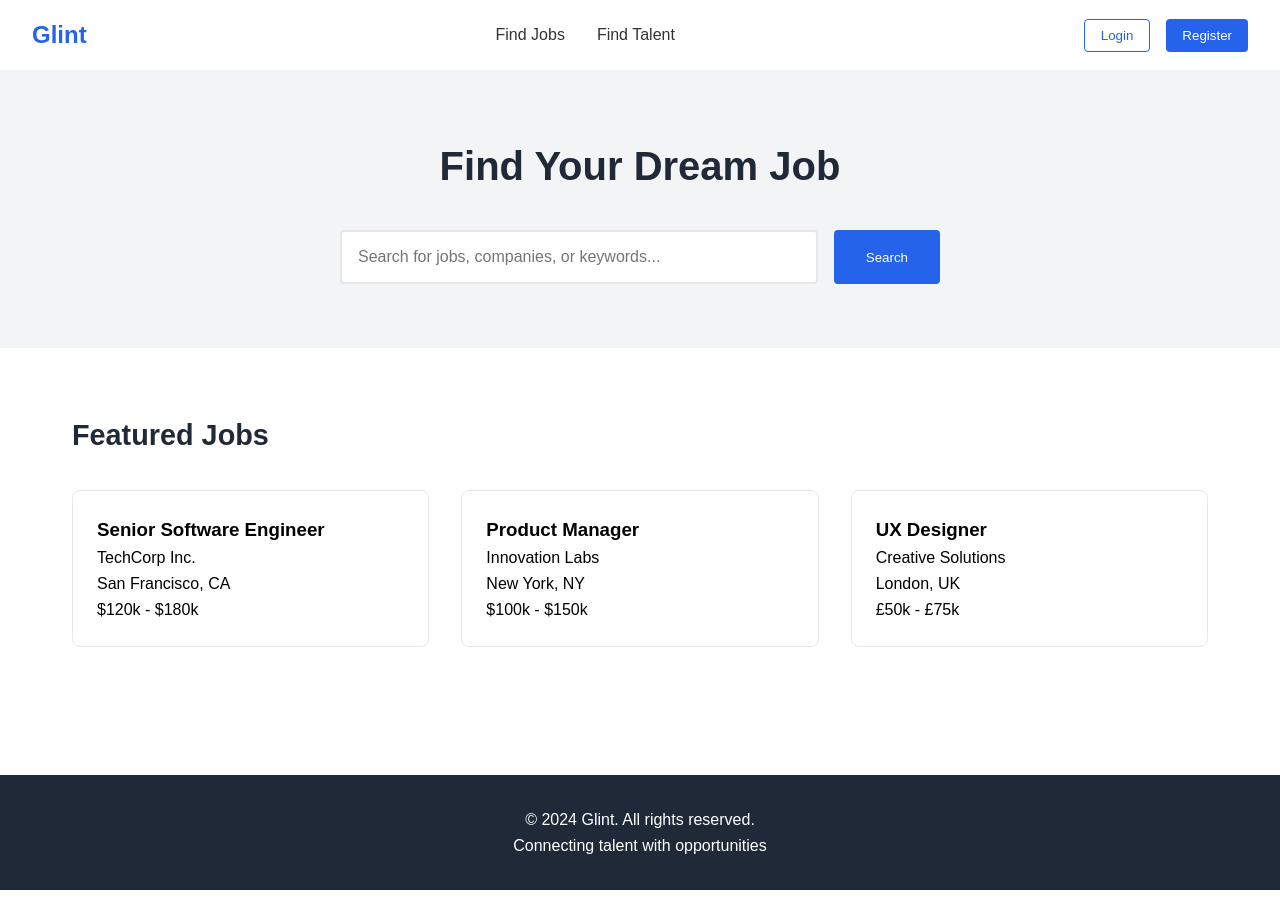
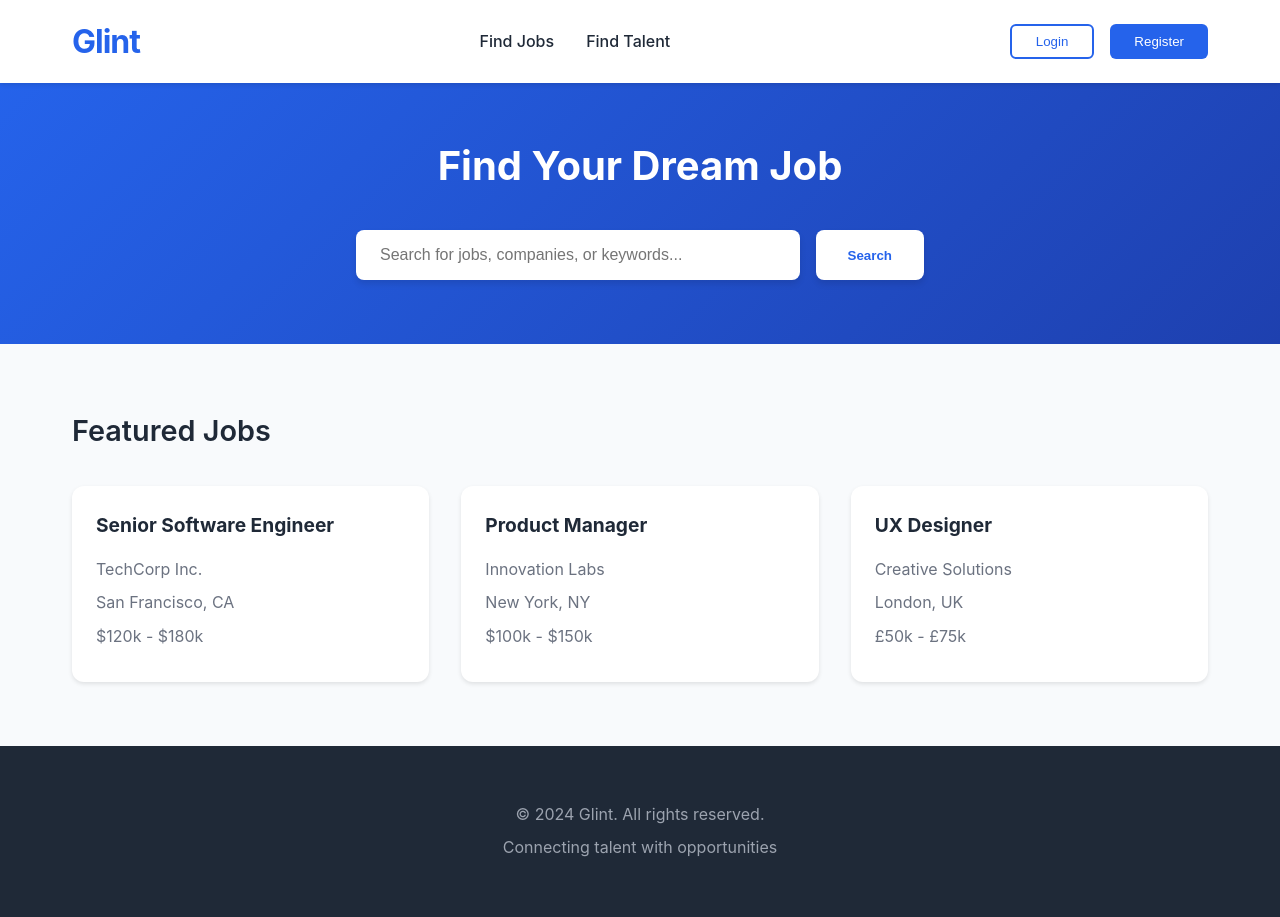
Before and after one commit to BobbyWang0120/glint_vanilla, a website: page public/pages/index.html in a window 1280 px wide. Before the commit the page ends 890 px from the top, so only its background shows below. Drawn offline with Linux system fonts and the light colour scheme.

Commit message:
feat: 优化首页样式
- 分离HTML和CSS代码
- 添加独立的index.css文件
- 实现响应式布局
- 优化导航栏、搜索框和职位卡片样式

```diff
--- a/public/pages/index.html
+++ b/public/pages/index.html
@@ -4,156 +4,12 @@
     <meta charset="UTF-8">
     <meta name="viewport" content="width=device-width, initial-scale=1.0">
     <title>Glint - Connect with Opportunities</title>
-    <!-- 临时内联样式，后续会移到独立的CSS文件中 -->
-    <style>
-        /* 重置默认样式 */
-        * {
-            margin: 0;
-            padding: 0;
-            box-sizing: border-box;
-        }
-
-        body {
-            font-family: Arial, sans-serif;
-            line-height: 1.6;
-        }
-
-        /* 导航栏样式 */
-        .navbar {
-            padding: 1rem 2rem;
-            display: flex;
-            justify-content: space-between;
-            align-items: center;
-            box-shadow: 0 2px 4px rgba(0,0,0,0.1);
-        }
-
-        .logo {
-            font-size: 1.5rem;
-            font-weight: bold;
-            color: #2563eb;
-            text-decoration: none;
-        }
-
-        .nav-links {
-            display: flex;
-            gap: 2rem;
-            list-style: none;
-        }
-
-        .nav-links a {
-            text-decoration: none;
-            color: #333;
-        }
-
-        .auth-buttons {
-            display: flex;
-            gap: 1rem;
-        }
-
-        .btn {
-            padding: 0.5rem 1rem;
-            border-radius: 4px;
-            cursor: pointer;
-        }
-
-        .btn-login {
-            background: none;
-            border: 1px solid #2563eb;
-            color: #2563eb;
-        }
-
-        .btn-register {
-            background: #2563eb;
-            border: none;
-            color: white;
-        }
-
-        /* 搜索区域样式 */
-        .search-section {
-            text-align: center;
-            padding: 4rem 2rem;
-            background-color: #f3f4f6;
-        }
-
-        .search-section h1 {
-            font-size: 2.5rem;
-            margin-bottom: 2rem;
-            color: #1f2937;
-        }
-
-        .search-box {
-            max-width: 600px;
-            margin: 0 auto;
-            display: flex;
-            gap: 1rem;
-        }
-
-        .search-input {
-            flex: 1;
-            padding: 1rem;
-            border: 2px solid #e5e7eb;
-            border-radius: 4px;
-            font-size: 1rem;
-        }
-
-        .search-button {
-            padding: 1rem 2rem;
-            background: #2563eb;
-            color: white;
-            border: none;
-            border-radius: 4px;
-            cursor: pointer;
-        }
-
-        /* 职位列表区域样式 */
-        .jobs-section {
-            padding: 4rem 2rem;
-            max-width: 1200px;
-            margin: 0 auto;
-        }
-
-        .jobs-section h2 {
-            font-size: 1.8rem;
-            margin-bottom: 2rem;
-            color: #1f2937;
-        }
-
-        .jobs-grid {
-            display: grid;
-            grid-template-columns: repeat(auto-fill, minmax(300px, 1fr));
-            gap: 2rem;
-        }
-
-        .job-card {
-            padding: 1.5rem;
-            border: 1px solid #e5e7eb;
-            border-radius: 8px;
-            transition: transform 0.2s;
-        }
-
-        .job-card:hover {
-            transform: translateY(-4px);
-            box-shadow: 0 4px 6px rgba(0,0,0,0.1);
-        }
-
-        /* 页脚样式 */
-        .footer {
-            background: #1f2937;
-            color: white;
-            padding: 2rem;
-            margin-top: 4rem;
-        }
-
-        .footer-content {
-            max-width: 1200px;
-            margin: 0 auto;
-            text-align: center;
-        }
-    </style>
+    <link rel="stylesheet" href="/styles/index.css">
 </head>
 <body>
     <!-- 导航栏 -->
     <nav class="navbar">
+        <div class="nav-container">
             <a href="/" class="logo">Glint</a>
             <ul class="nav-links">
                 <li><a href="/jobs">Find Jobs</a></li>
@@ -163,8 +19,11 @@
                 <button class="btn btn-login">Login</button>
                 <button class="btn btn-register">Register</button>
             </div>
+        </div>
     </nav>
 
+    <!-- 主要内容区 -->
+    <main class="main-content">
         <!-- 搜索区域 -->
         <section class="search-section">
             <h1>Find Your Dream Job</h1>
@@ -203,6 +62,7 @@
                 </div>
             </div>
         </section>
+    </main>
 
     <!-- 页脚 -->
     <footer class="footer">
@@ -211,5 +71,7 @@
             <p>Connecting talent with opportunities</p>
         </div>
     </footer>
+
+    <script src="/scripts/main.js"></script>
 </body>
 </html>
--- /dev/null
+++ b/public/styles/index.css
@@ -0,0 +1,282 @@
+/* 重置默认样式 */
+* {
+    margin: 0;
+    padding: 0;
+    box-sizing: border-box;
+}
+
+/* 全局变量 */
+:root {
+    --primary-color: #2563eb;
+    --secondary-color: #1e40af;
+    --background-color: #f8fafc;
+    --text-color: #1f2937;
+    --border-color: #e5e7eb;
+    --shadow-color: rgba(0, 0, 0, 0.1);
+    --max-width: 1200px;
+}
+
+/* 基础样式 */
+body {
+    font-family: -apple-system, BlinkMacSystemFont, 'Segoe UI', Roboto, 'Helvetica Neue', Arial, sans-serif;
+    line-height: 1.6;
+    color: var(--text-color);
+    background-color: var(--background-color);
+}
+
+/* 导航栏样式 */
+.navbar {
+    position: fixed;
+    top: 0;
+    left: 0;
+    right: 0;
+    background: white;
+    box-shadow: 0 2px 4px var(--shadow-color);
+    z-index: 1000;
+}
+
+.nav-container {
+    max-width: var(--max-width);
+    margin: 0 auto;
+    padding: 1rem 2rem;
+    display: flex;
+    justify-content: space-between;
+    align-items: center;
+}
+
+.logo {
+    font-size: 2rem;
+    font-weight: 700;
+    color: var(--primary-color);
+    text-decoration: none;
+    letter-spacing: -1px;
+    transition: color 0.3s ease;
+}
+
+.logo:hover {
+    color: var(--secondary-color);
+}
+
+.nav-links {
+    display: flex;
+    gap: 2rem;
+    list-style: none;
+}
+
+.nav-links a {
+    text-decoration: none;
+    color: var(--text-color);
+    font-weight: 500;
+    transition: color 0.3s ease;
+}
+
+.nav-links a:hover {
+    color: var(--primary-color);
+}
+
+.auth-buttons {
+    display: flex;
+    gap: 1rem;
+}
+
+.btn {
+    padding: 0.5rem 1.5rem;
+    border-radius: 6px;
+    font-weight: 500;
+    cursor: pointer;
+    transition: all 0.3s ease;
+}
+
+.btn-login {
+    background: none;
+    border: 2px solid var(--primary-color);
+    color: var(--primary-color);
+}
+
+.btn-login:hover {
+    background: var(--primary-color);
+    color: white;
+}
+
+.btn-register {
+    background: var(--primary-color);
+    border: none;
+    color: white;
+}
+
+.btn-register:hover {
+    background: var(--secondary-color);
+}
+
+/* 主要内容区域 */
+.main-content {
+    margin-top: 70px;
+    min-height: calc(100vh - 70px - 200px); /* 减去导航栏和页脚的高度 */
+}
+
+/* 搜索区域样式 */
+.search-section {
+    background: linear-gradient(135deg, var(--primary-color), var(--secondary-color));
+    padding: 4rem 2rem;
+    text-align: center;
+    color: white;
+}
+
+.search-section h1 {
+    font-size: 2.5rem;
+    margin-bottom: 2rem;
+    font-weight: 700;
+}
+
+.search-box {
+    max-width: 600px;
+    margin: 0 auto;
+    display: flex;
+    gap: 1rem;
+    padding: 0 1rem;
+}
+
+.search-input {
+    flex: 1;
+    padding: 1rem 1.5rem;
+    border: none;
+    border-radius: 8px;
+    font-size: 1rem;
+    box-shadow: 0 4px 6px var(--shadow-color);
+}
+
+.search-input:focus {
+    outline: none;
+    box-shadow: 0 4px 12px rgba(0, 0, 0, 0.2);
+}
+
+.search-button {
+    padding: 1rem 2rem;
+    background: white;
+    color: var(--primary-color);
+    border: none;
+    border-radius: 8px;
+    font-weight: 600;
+    cursor: pointer;
+    box-shadow: 0 4px 6px var(--shadow-color);
+    transition: all 0.3s ease;
+}
+
+.search-button:hover {
+    transform: translateY(-2px);
+    box-shadow: 0 6px 12px var(--shadow-color);
+}
+
+/* 职位列表区域 */
+.jobs-section {
+    max-width: var(--max-width);
+    margin: 4rem auto;
+    padding: 0 2rem;
+}
+
+.jobs-section h2 {
+    font-size: 1.8rem;
+    margin-bottom: 2rem;
+    color: var(--text-color);
+    font-weight: 600;
+}
+
+.jobs-grid {
+    display: grid;
+    grid-template-columns: repeat(auto-fill, minmax(300px, 1fr));
+    gap: 2rem;
+}
+
+.job-card {
+    background: white;
+    border-radius: 12px;
+    padding: 1.5rem;
+    box-shadow: 0 2px 4px var(--shadow-color);
+    transition: all 0.3s ease;
+    cursor: pointer;
+}
+
+.job-card:hover {
+    transform: translateY(-4px);
+    box-shadow: 0 4px 12px var(--shadow-color);
+}
+
+.job-card h3 {
+    font-size: 1.2rem;
+    margin-bottom: 1rem;
+    color: var(--text-color);
+}
+
+.job-card p {
+    color: #6b7280;
+    margin-bottom: 0.5rem;
+}
+
+/* 页脚样式 */
+.footer {
+    background: var(--text-color);
+    color: white;
+    padding: 3rem 2rem;
+}
+
+.footer-content {
+    max-width: var(--max-width);
+    margin: 0 auto;
+    text-align: center;
+}
+
+.footer p {
+    margin: 0.5rem 0;
+    color: #9ca3af;
+}
+
+/* 响应式布局 */
+@media (max-width: 768px) {
+    .nav-container {
+        flex-direction: column;
+        gap: 1rem;
+        padding: 1rem;
+    }
+
+    .nav-links {
+        flex-direction: column;
+        text-align: center;
+        gap: 1rem;
+    }
+
+    .auth-buttons {
+        width: 100%;
+        justify-content: center;
+    }
+
+    .search-section h1 {
+        font-size: 2rem;
+        padding: 0 1rem;
+    }
+
+    .search-box {
+        flex-direction: column;
+    }
+
+    .search-button {
+        width: 100%;
+    }
+
+    .jobs-grid {
+        grid-template-columns: 1fr;
+    }
+}
+
+@media (max-width: 480px) {
+    .search-section h1 {
+        font-size: 1.5rem;
+    }
+
+    .btn {
+        width: 100%;
+    }
+
+    .job-card {
+        padding: 1rem;
+    }
+}
```
Lines whose indentation alone changed are shown as unchanged.
